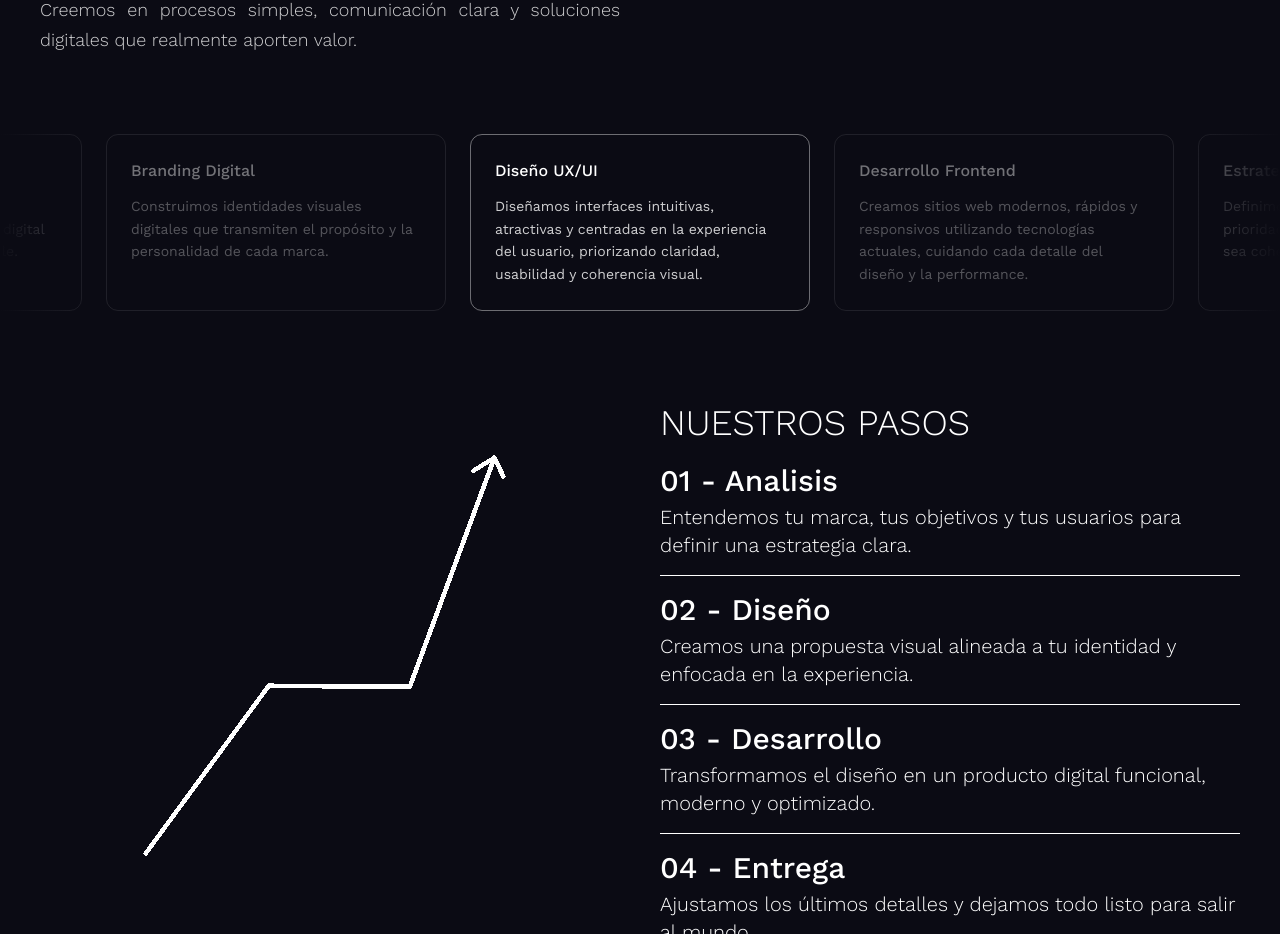
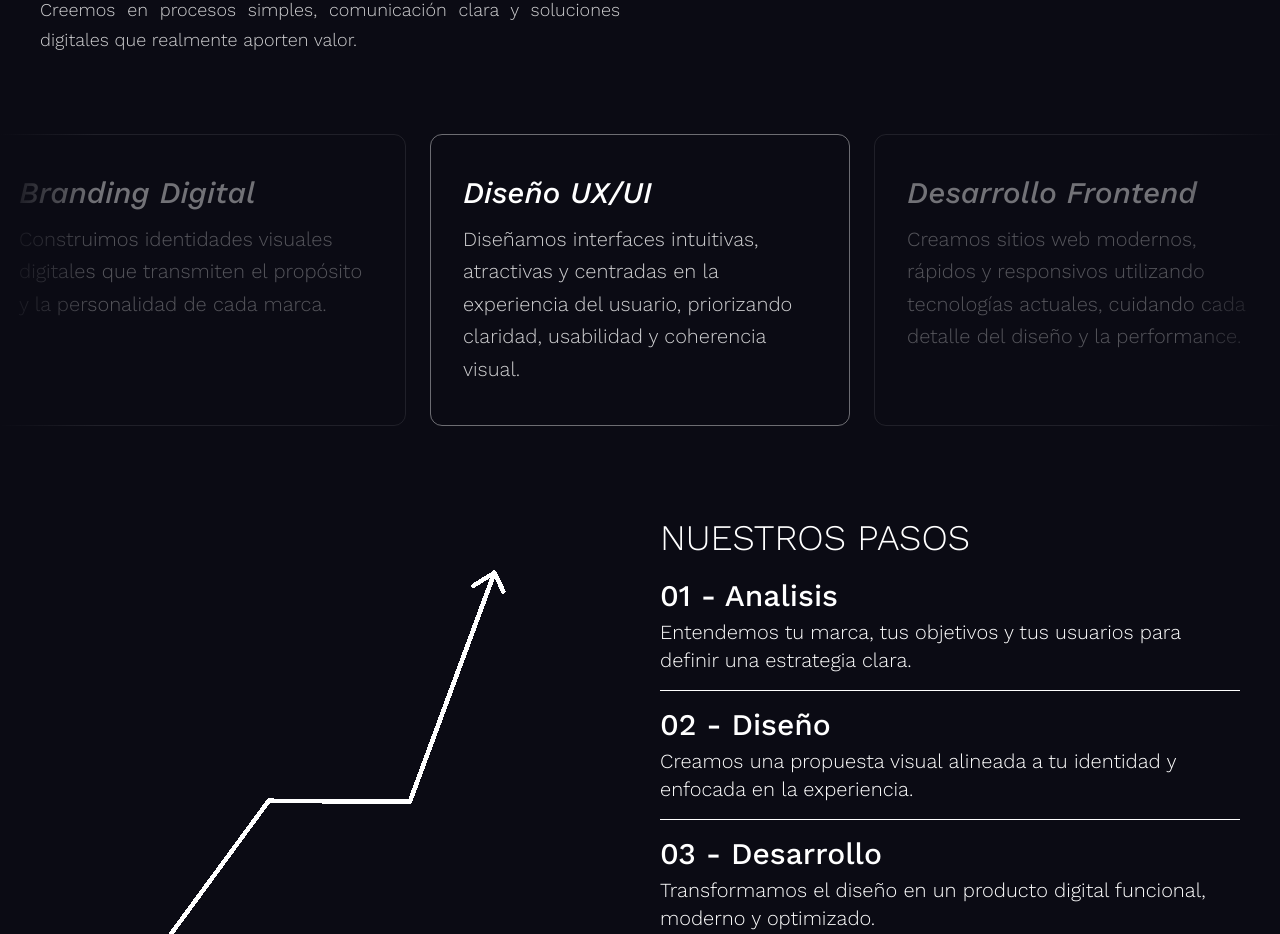
Before and after one commit to NicoleGluj/nova_studio_frontend, a React (Vite) app: page / in a window 1280 px wide. Shown: the part 1296-2230 px from the top of the page. Built offline with nearby package versions, Linux system fonts and the light colour scheme.

Commit message:
fixed: carrousel size

```diff
--- a/src/components/Carrousel.jsx
+++ b/src/components/Carrousel.jsx
@@ -137,8 +137,8 @@ export const RotatingCarouselCards = () => {
                   data-card
                   ref={i === 0 ? cardRef : null}
                   className={[
-                    "shrink-0 rounded-xl p-6",
-                    "w-[82vw] sm:w-[420px] lg:w-[320px] xl:w-[340px]",
+                    "shrink-0 rounded-xl p-8 py-10 ",
+                    "w-[82vw] sm:w-[380px] lg:w-[420px] 2xl:w-[520px]",
                     "transition-all duration-700 ease-[cubic-bezier(0.22,1,0.36,1)]",
                     isCenter
                       ? "border border-white/40 opacity-100"
@@ -147,7 +147,7 @@ export const RotatingCarouselCards = () => {
                 >
                   <h3
                     className={[
-                      "font-medium mb-3",
+                      "font-medium italic mb-3 text-2xl lg:text-3xl 2xl:text-4xl",
                       isCenter ? "text-white" : "text-white/70",
                     ].join(" ")}
                   >
@@ -156,7 +156,7 @@ export const RotatingCarouselCards = () => {
 
                   <p
                     className={[
-                      "text-sm leading-relaxed",
+                      "text-sm lg:text-xl 2xl:text-2xl leading-relaxed font-light",
                       isCenter ? "text-white/80" : "text-white/50",
                     ].join(" ")}
                   >
```
